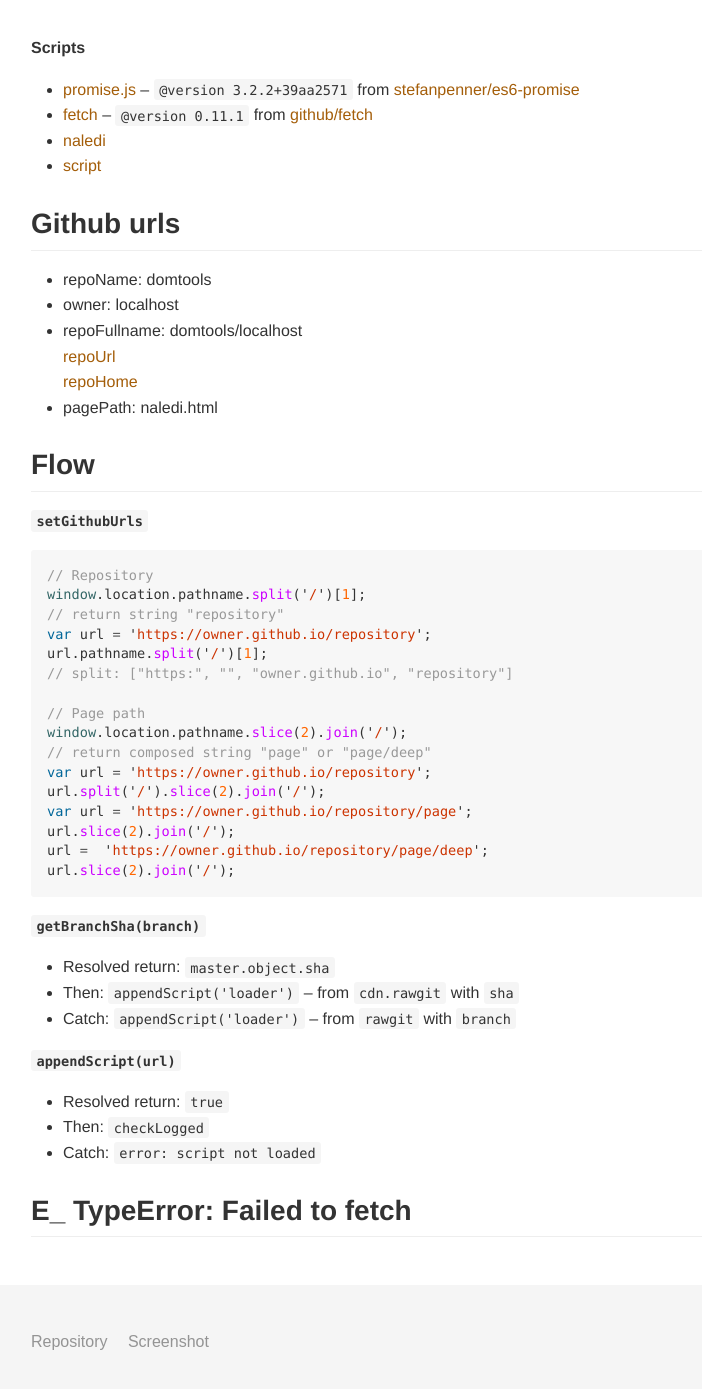
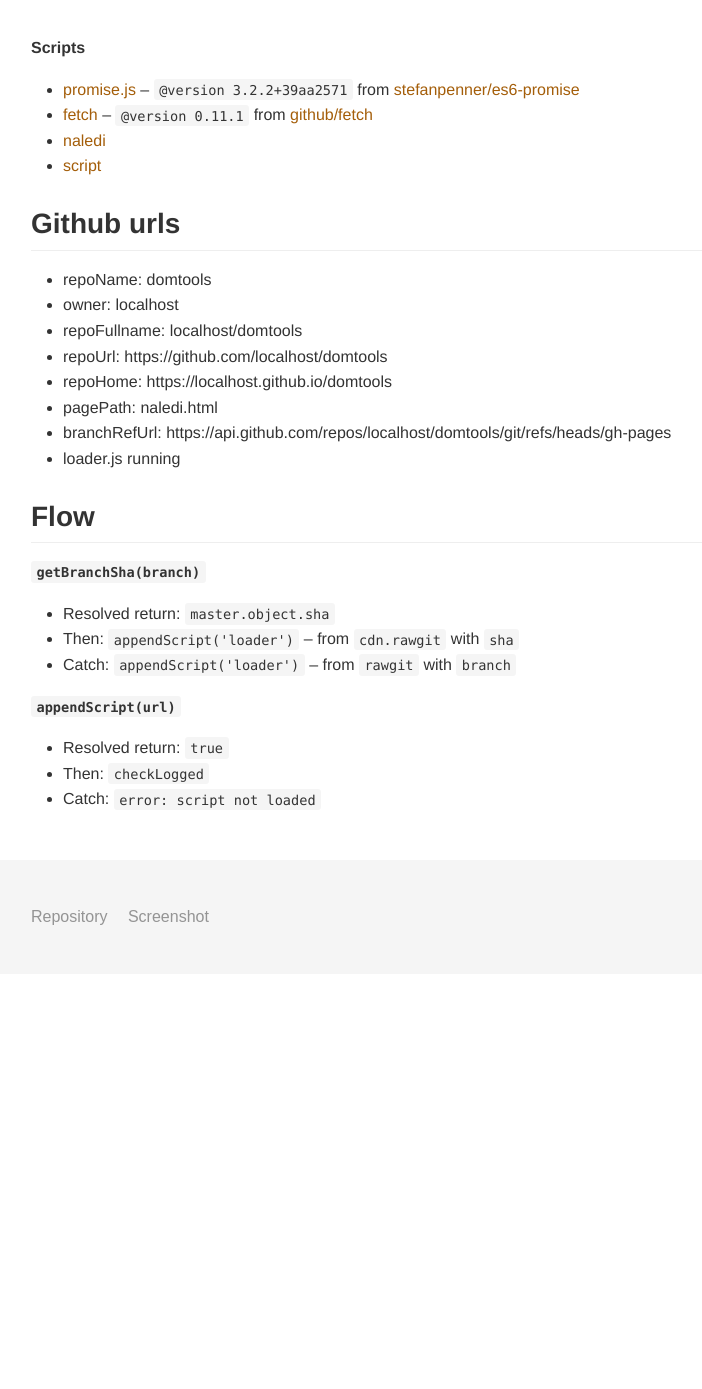
Before and after one commit to petrosh/domtools, a Jekyll site: the page built from pages/naledi/index.md, in a window 1280 px wide and 1400 px high, scrolled down 180 px. Shown: the top 1389 px of the window, without its empty margins (209-911 px from the left). Built offline with Jekyll 4.4.1, drawn with Linux system fonts in a browser that asks for light colours; after the commit the page ends 1154 px from its top, so only the background shows below that.

Commit message:
Naledi Wake up

````diff
--- a/js/naledi.js
+++ b/js/naledi.js
@@ -1,3 +1,28 @@
+/*
+*
+* getGithubUrls
+*
+*/
+var repoName, owner, repoFullname, repoUrl, repoHome, pagePath, apiUrl, repoApi, loaderUrl;
+
+function branchRefUrl (branch) {
+	var b = branch || 'gh-pages';
+	return [repoApi, 'git/refs/heads', b].join('/');
+}
+
+function getGithubUrls (location) {
+	var loc = location || window.location;
+	repoName = loc.pathname.split('/')[1];
+	owner = loc.host.split('.')[0];
+	repoFullname = [owner, repoName].join('/');
+	repoUrl = ['https://github.com', repoFullname].join('/');
+	repoHome = ['https://' + owner + '.github.io', repoName].join('/');
+	pagePath = loc.pathname.split('/').slice(2).join('/');
+	apiUrl = 'https://api.github.com';
+	repoApi = [apiUrl, 'repos', repoFullname].join('/');
+	loaderUrl = '../pages/naledi/loader.js'; // normally 'loader.js'
+}
+
 /*
 *
 * str.timeAgo()
@@ -50,7 +75,7 @@
 * ele.createCustomElement(tag[, inner[, attributes]])
 *
 */
-function createCustomElement (tag, inner, attributes) {
+function cce (tag, inner, attributes) {
 	var element;
 	if (document.createElement(tag)) element = document.createElement(tag); else return false;
 	if (inner) {
@@ -65,3 +90,15 @@
 	}
 	return element;
 }
+
+function appendScript (url) {
+	document.getElementsByTagName('head')[0].appendChild(
+		cce('script', '', {'src': url})
+	);
+}
+
+
+function setGithubUrls () {
+	var load = (window.location.hostname === '127.0.0.1') ? cce('a', '', {href: 'https://petrosh.github.io/domtools/naledi'}) : '';
+	return getGithubUrls(load);
+}
--- a/pages/naledi/index.md
+++ b/pages/naledi/index.md
@@ -24,27 +24,6 @@
 
 ## Flow
 
-**`setGithubUrls`**
-
-```js
-// Repository
-window.location.pathname.split('/')[1];
-// return string "repository"
-var url = 'https://owner.github.io/repository';
-url.pathname.split('/')[1];
-// split: ["https:", "", "owner.github.io", "repository"]
-
-// Page path
-window.location.pathname.slice(2).join('/');
-// return composed string "page" or "page/deep"
-var url = 'https://owner.github.io/repository';
-url.split('/').slice(2).join('/');
-var url = 'https://owner.github.io/repository/page';
-url.slice(2).join('/');
-url =  'https://owner.github.io/repository/page/deep';
-url.slice(2).join('/');
-```
-
 **`getBranchSha(branch)`**
 
 - Resolved return: `master.object.sha`
--- /dev/null
+++ b/pages/naledi/loader.js
@@ -0,0 +1,16 @@
+varout.appendChild(cce('li', 'loader.js running'));
+
+function logSha (r) {
+	varout.appendChild(cce('li', r.object.sha));
+}
+
+function errore (e) {
+	console.log(e);
+}
+
+fetch(branchRefUrl())
+	.then(function(response) {
+    return response.json();
+  })
+	.then(logSha)
+	.catch(errore);
--- a/pages/naledi/script.js
+++ b/pages/naledi/script.js
@@ -1,40 +1,35 @@
 // var t = new Date().toISOString();
 var section = document.querySelector('section');
 var p = document.createElement('p');
-var githubUrls = document.querySelector('#variables');
+var varout = document.querySelector('#variables');
 
-// URLS
+setGithubUrls();
+appendScript('../pages/naledi/loader.js');
 
-var repoName = window.location.pathname.split('/')[1];
-var owner = window.location.host.split('.')[0];
-var repoFullname = [repoName, owner].join('/');
-var repoUrl = ['https://github.com', repoFullname].join('/');
-var repoHome = ['https://' + owner + '.github.io', repoName].join('/');
-var pagePath = window.location.pathname.split('/').slice(2).join('/');
-
-githubUrls.appendChilds([
-	createCustomElement('li', 'repoName: ' + repoName),
-	createCustomElement('li', 'owner: ' + owner),
-	createCustomElement('li', 'repoFullname: ' + repoFullname),
-	createCustomElement('a', 'repoUrl', {href: repoUrl}),
-	createCustomElement('br'),
-	createCustomElement('a', 'repoHome', {href: repoHome}),
-	createCustomElement('li', 'pagePath: ' + pagePath)
+varout.appendChilds([
+	cce('li', 'repoName: ' + repoName),
+	cce('li', 'owner: ' + owner),
+	cce('li', 'repoFullname: ' + repoFullname),
+	cce('li', 'repoUrl: ' + repoUrl),
+	cce('li', 'repoHome: ' + repoHome),
+	cce('li', 'pagePath: ' + pagePath),
+	cce('li', 'branchRefUrl: ' + branchRefUrl())
 ]);
 
 // FETCH
 
-var result = fetch('https://api.github.com');
-
-result.then(function (response) {
-	section.appendChild(createCustomElement('h2', 'Response'));
-	p.innerHTML += 'response: ' + response.statusText + '<br>content-type header: ' + response.headers.get('Content-Type');
-	return response.text();
-}).then(function (text) {
-	var response = JSON.parse(text);
-	p.innerHTML += '<br>current_user_url: ' + response.current_user_url;
-	section.appendChild(p);
-}).catch(function (ex) {
-	section.appendChild(createCustomElement('h2', 'E_ ' + ex));
-	console.log(ex);
-});
+// var result = fetch('https://api.github.com');
+//
+// result.then(function (response) {
+// 	section.appendChild(cce('h2', 'Response'));
+// 	p.innerHTML += 'response: ' + response.statusText + '<br>content-type header: ' + response.headers.get('Content-Type');
+// 	return response.text();
+// }).then(function (text) {
+// 	var response = JSON.parse(text);
+// 	p.innerHTML += '<br>current_user_url: ' + response.current_user_url;
+// 	section.appendChild(p);
+// 	appendScript('../pages/naledi/loader.js');
+// }).catch(function (ex) {
+// 	section.appendChild(cce('h2', 'E_ ' + ex));
+// 	console.log(ex);
+// });
````
